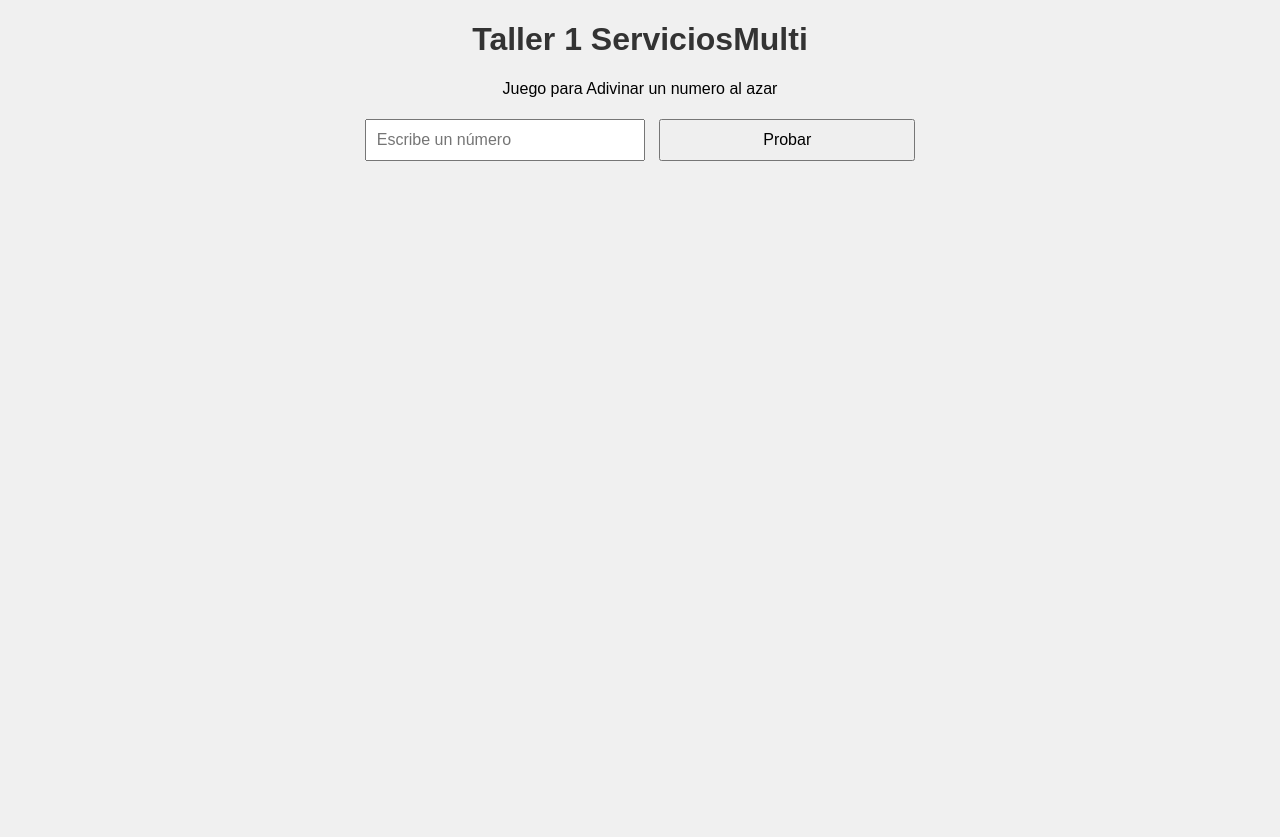
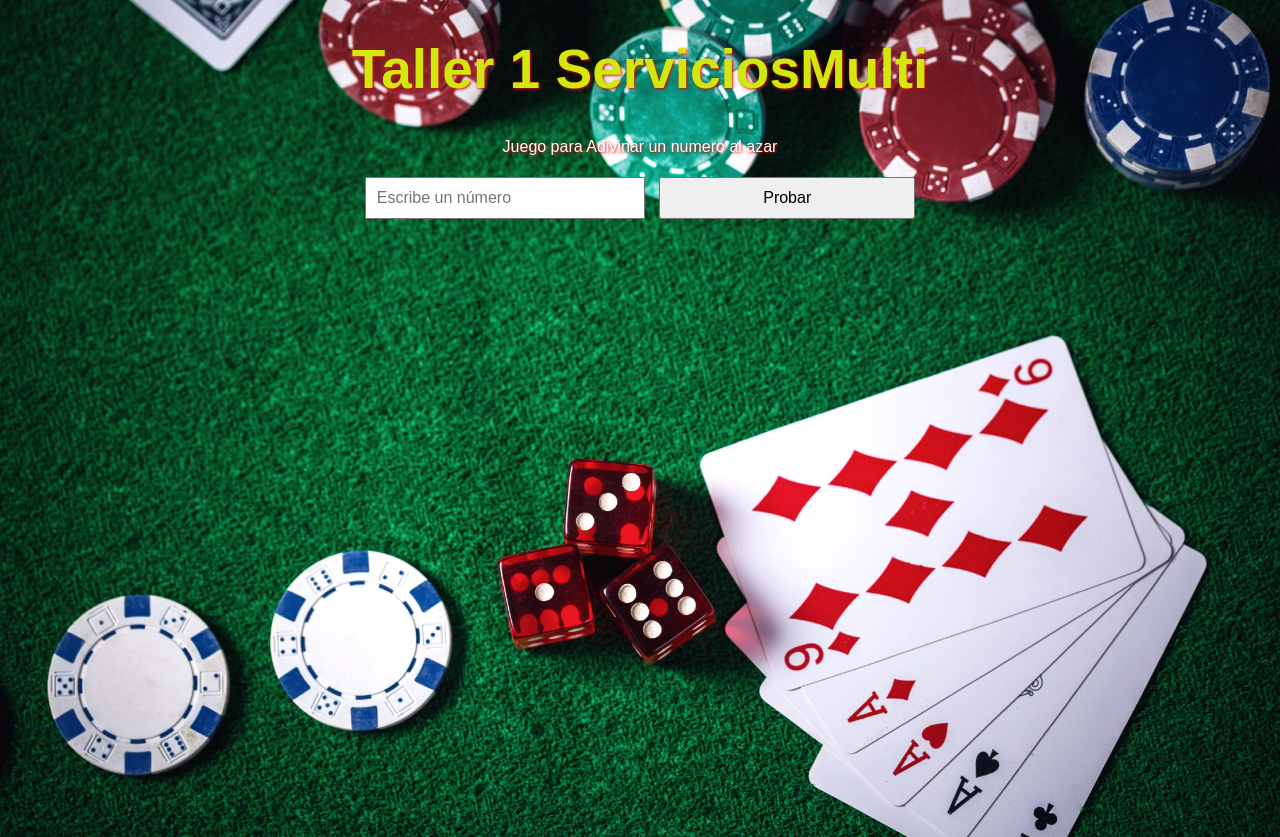
Before and after one commit to Camilosoy/taller-git, a plain HTML site: page game.js/index.html in a window 1280 px wide. Before the commit the page ends 800 px from the top, so only its background shows below. Drawn offline with Linux system fonts and the light colour scheme.

Commit message:
add background to game

```diff
--- a/game.js/styles.css
+++ b/game.js/styles.css
@@ -1,11 +1,19 @@
 body {
     font-family: Arial, sans-serif;
     text-align: center;
-    background-color: #f0f0f0;
+    background-image: url("CompulsiveGambling_share.jpg"); /* nombre de tu imagen */
+    background-size: cover; /* cubre toda la pantalla */
+    background-position: center; /* centrada */
+    background-repeat: no-repeat; /* que no se repita */
+    height: 100vh; /* ocupa toda la altura de la ventana */
+    margin: 0;
+    color: white; /* para que el texto sea legible sobre el fondo */
+    text-shadow: 1px 1px 3px rgb(212, 6, 6); /* sombra al texto para mejor visibilidad */
 }
 
 h1 {
-    color: #333;
+    color: #d2e70e;
+    font-size: 55px;
 }
 
 input, button {
```
Also changed, not shown: game.js/CompulsiveGambling_share.jpg (added).
